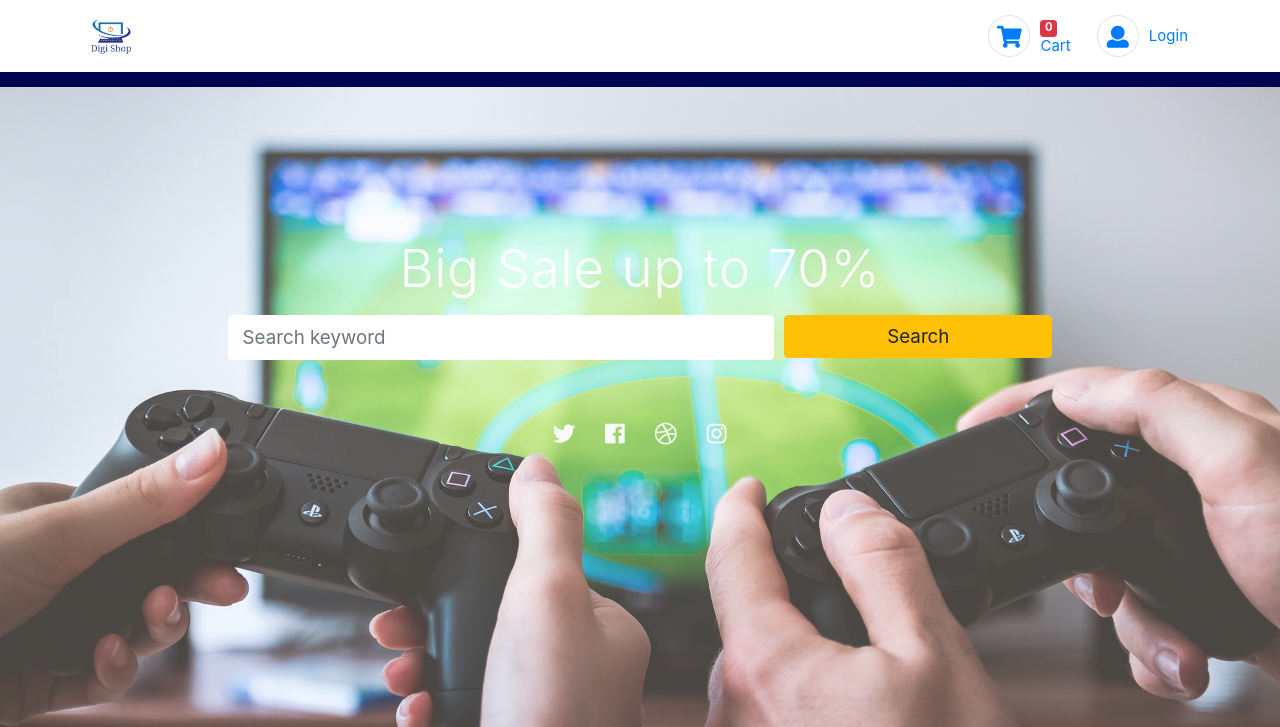
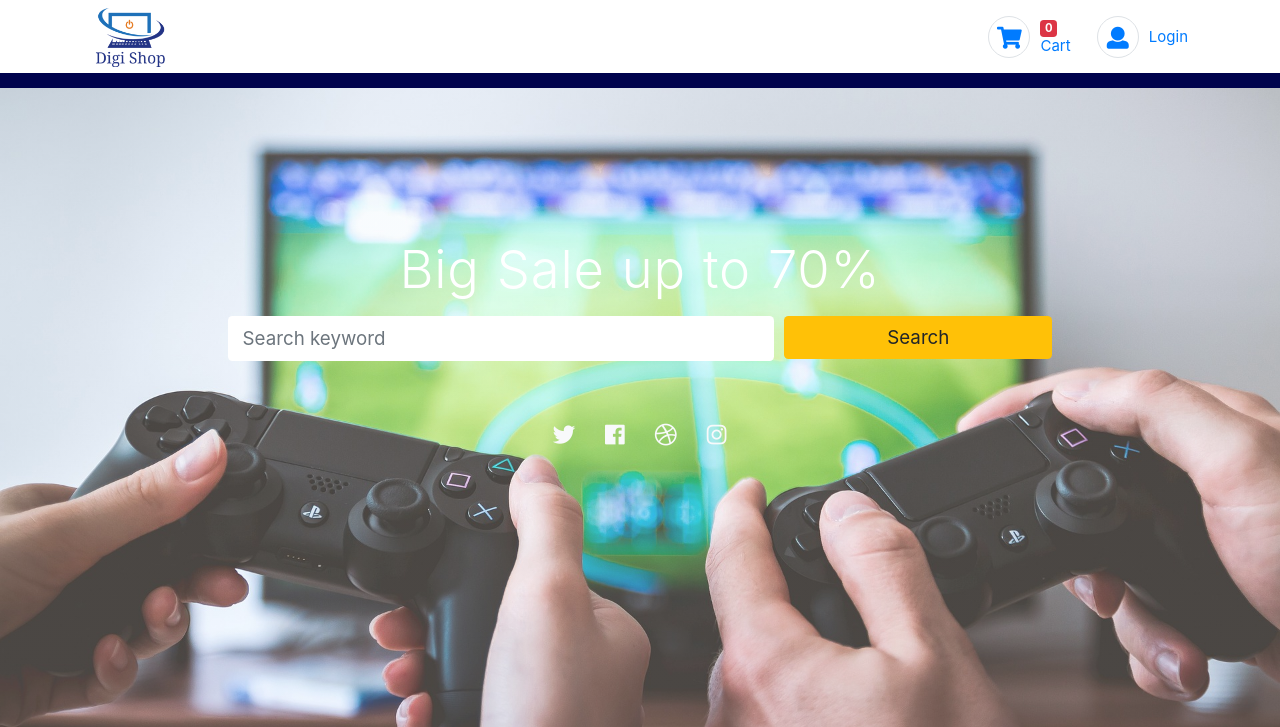
Before and after one commit to LukaszPlawinski/DigiShop, a Django app: page / in a window 1280 px wide. Shown: the top 727 px of the page. Run offline with Django 3.2, Linux system fonts and the light colour scheme; data that the repository does not hold is empty; some libraries are stand-ins or nearby versions.

Commit message:
styed navbar and logo

```diff
--- a/static/css/style.css
+++ b/static/css/style.css
@@ -34,3 +34,9 @@ a .nav-link{
     color: #fff;
     text-decoration: none;
 }
+.header-main{
+    padding: 0;
+}
+.brand-wrap .logo{
+    max-height: 80px;
+}
```
